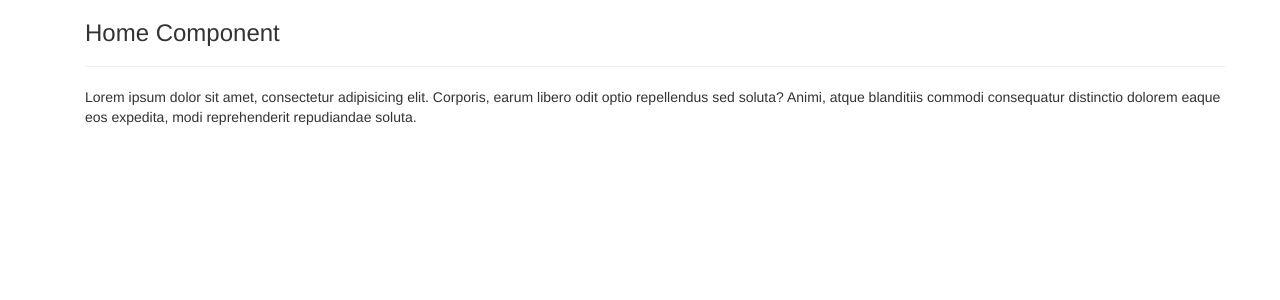
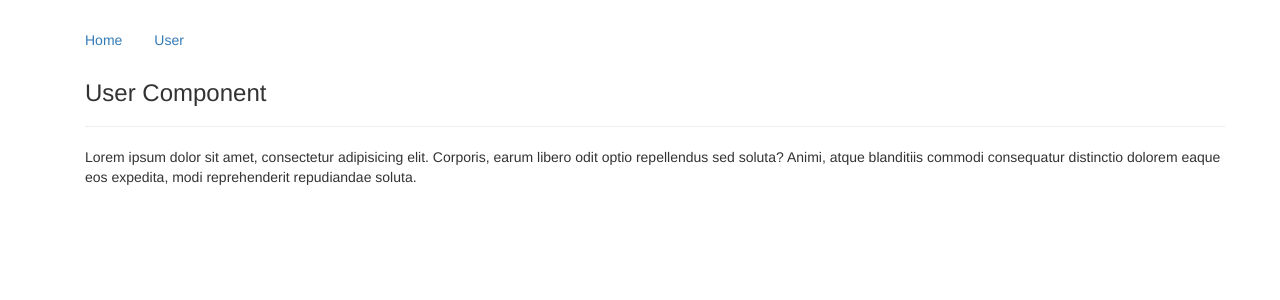
Before and after one commit to eroglu94/vue-cli-intro, a Vue app: page /user in a window 1280 px wide. Shown: the top 300 px of the page. Built offline with nearby package versions, Linux system fonts and the light colour scheme.

Commit message:
router link kullanımı

```diff
--- a/src/App.vue
+++ b/src/App.vue
@@ -1,16 +1,21 @@
 <template>
-<div class="container">
+  <div class="container">
     <div class="row">
-        <div class="col-md-12">
-            <router-view></router-view>
-        </div>
+      <div class="col-md-12">
+        <app-header></app-header>
+        <router-view></router-view>
+      </div>
     </div>
-</div>
+  </div>
 </template>
 
 <script>
+import Header from './components/Header'
+
 export default {
-
+  components: {
+    appHeader: Header
+  }
 }
 </script>
 
--- /dev/null
+++ b/src/components/Header.vue
@@ -0,0 +1,16 @@
+<template>
+  <ul class="nav nav-pills">
+    <br />
+    <router-link to="/" tag="li"><a>Home</a></router-link>
+    <router-link to="/user" tag="li"><a>User</a></router-link>
+  </ul>
+</template>
+
+<script>
+export default {
+
+}
+</script>
+
+<style>
+</style>
--- a/src/main.js
+++ b/src/main.js
@@ -6,7 +6,8 @@
 
 Vue.use(VueRouter)
 const routerA = new VueRouter({
-  routes: routes
+  routes: routes,
+  mode: 'history'
 })
 
 Vue.config.productionTip = false
```
